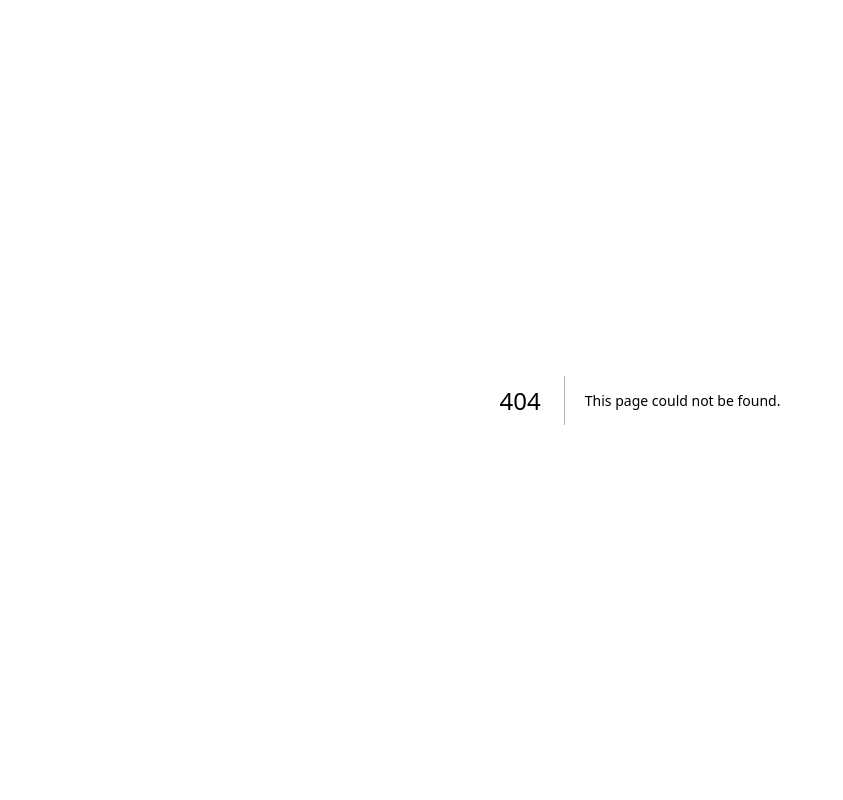
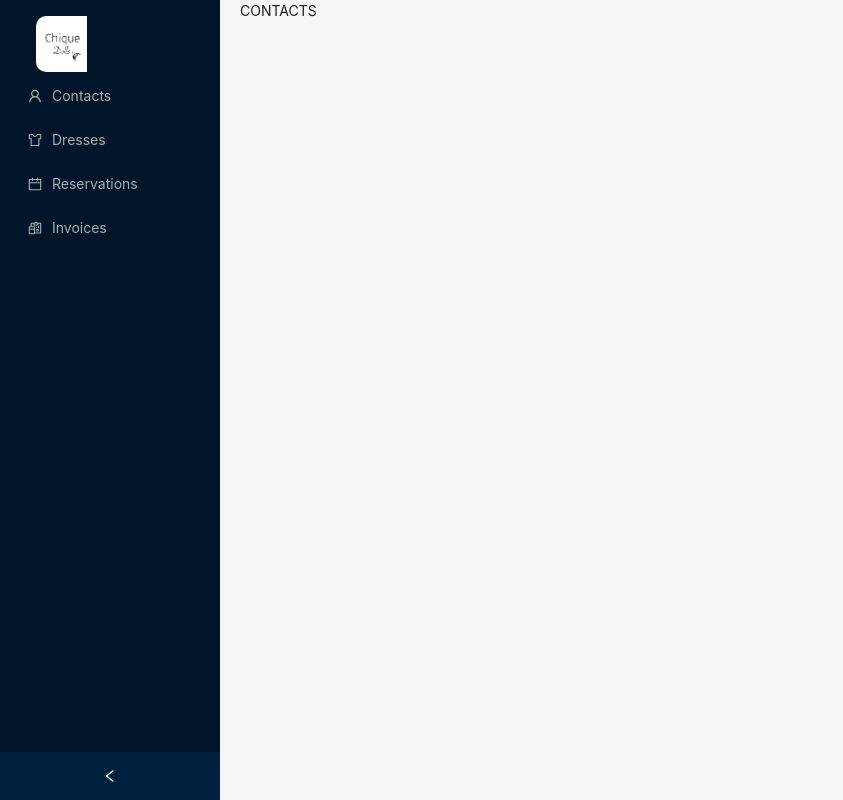
Before and after one commit to artiole-abdyli/manageInvoices, a Next.js app: page /contacts in a window 1280 px wide. Before the commit this address had no page. Shown: the whole page, without its empty margins (0-843 px from the left). Built offline with nearby package versions, Linux system fonts and the light colour scheme.

Commit message:
many changes

```diff
--- /dev/null
+++ b/app/contacts/page.tsx
@@ -0,0 +1,3 @@
+export default function ContactsPage() {
+  return <h1>CONTACTS</h1>;
+}
--- a/app/dashboard/page.tsx
+++ /dev/null
@@ -1,64 +0,0 @@
-"use client";
-
-import {
-  Button,
-  Form,
-  Input,
-  Layout,
-  Menu,
-  Modal,
-  Space,
-  Table,
-  Typography,
-} from "antd";
-import { UsergroupAddOutlined } from "@ant-design/icons";
-import { useState } from "react";
-import { Content } from "antd/es/layout/layout";
-import { useAuth } from "../context/AppContext";
-import { useRouter } from "next/navigation";
-
-export default function DashboardPage() {
-  const [form] = Form.useForm();
-  const { Sider } = Layout;
-  const router = useRouter();
-  const [isCreateModalOpen, setIsCreateModalOpen] = useState(false);
-  const { user, isLoading } = useAuth();
-  const openModal = () => setIsCreateModalOpen(true);
-  const closeModal = () => {
-    form.resetFields();
-    setIsCreateModalOpen(false);
-  };
-
-  const handleSubmit = (values: any) => {
-    closeModal();
-  };
-
-  return (
-    <Layout style={{ minHeight: "100vh" }}>
-      <Sider width={300} style={{ backgroundColor: "#4A90E2" }}>
-        <Menu mode="inline" defaultSelectedKeys={["1"]} theme="dark">
-          <Menu.Item key="1" icon={<UsergroupAddOutlined />}>
-            Clients
-          </Menu.Item>
-          <Menu.Item
-            key="2"
-            icon={<UsergroupAddOutlined />}
-            onClick={() => router.push("/products")}
-          >
-            Dresses
-          </Menu.Item>
-          <Menu.Item key="3" icon={<UsergroupAddOutlined />}>
-            Reservations
-          </Menu.Item>
-          <Menu.Item key="4" icon={<UsergroupAddOutlined />}>
-            Invoices
-          </Menu.Item>
-        </Menu>
-      </Sider>
-
-      <Layout>
-        <Content style={{ padding: 30 }}></Content>
-      </Layout>
-    </Layout>
-  );
-}
--- a/app/layout.tsx
+++ b/app/layout.tsx
@@ -1,6 +1,9 @@
+// app/layout.tsx
 import type { Metadata } from "next";
 import "./globals.css";
+
 import { AuthProvider } from "./context/AppContext";
+import Sidebar from "@/src/components/sidebar/Sidebar"; // ✅ use this, not SiderLayout
 
 export const metadata: Metadata = {
   title: "Chique dolls exclusive",
@@ -8,13 +11,17 @@ export const metadata: Metadata = {
 
 export default function RootLayout({
   children,
-}: Readonly<{
+}: {
   children: React.ReactNode;
-}>) {
+}) {
   return (
     <html lang="en">
-      <body>
-        <AuthProvider>{children}</AuthProvider>
+      {/* ✅ enable flex layout across screen */}
+      <body className="flex h-screen overflow-hidden">
+        {/* ✅ Sidebar always visible */}
+        <Sidebar children={children} />
+
+        {/* ✅ Wrap only the main content in AuthProvider */}
       </body>
     </html>
   );
--- a/app/products/page.tsx
+++ /dev/null
@@ -1,13 +0,0 @@
-import React from "react";
-import { Product, ProductList } from "@/src/components/products/ProductList";
-
-const ProductsPage = async () => {
-  return (
-    <main className="max-w-5xl mx-auto p-8">
-      <h1 className="text-3xl font-bold mb-6">Our Products</h1>
-      <ProductList />
-    </main>
-  );
-};
-
-export default ProductsPage;
--- a/src/components/admin/AdminDashboard.tsx
+++ /dev/null
@@ -1,11 +0,0 @@
-import { Typography } from "antd";
-import Sider from "antd/es/layout/Sider";
-
-export const AdminDashboard=()=>{
-    return(<>
-    <Sider>
-test
-    </Sider>
-    <Typography>ADMIN DASHBOARD</Typography>
-    </>);
-}
--- /dev/null
+++ b/src/components/contacts/Contacts.tsx
@@ -0,0 +1,16 @@
+import { Layout, Table } from "antd";
+
+export default function Contacts() {
+  const columns = [
+    {
+      title: "first name",
+      dataIndex: "first_name",
+    },
+    {
+      title: "last name",
+      dataIndex: "last_name",
+    },
+  ];
+  return <Table columns={columns}></Table>;
+}
+3;
--- a/src/components/products/ProductList.tsx
+++ /dev/null
@@ -1,59 +0,0 @@
-import React from "react";
-
-export interface Product {
-  id: string;
-  name: string;
-  price: number;
-  imageUrl?: string;
-}
-
-type ProductListProps = {
-  products?: Product[];
-};
-
-export const ProductList: React.FC<ProductListProps> = ({ products }) => {
-  return (
-    <div className="overflow-x-auto">
-      <table className="min-w-full bg-white divide-y divide-gray-200">
-        <thead className="bg-gray-50">
-          <tr>
-            <th className="px-6 py-3 text-left text-xs font-medium text-gray-500 uppercase tracking-wider">
-              Image
-            </th>
-            <th className="px-6 py-3 text-left text-xs font-medium text-gray-500 uppercase tracking-wider">
-              Name
-            </th>
-            <th className="px-6 py-3 text-right text-xs font-medium text-gray-500 uppercase tracking-wider">
-              Price
-            </th>
-          </tr>
-        </thead>
-        <tbody className="bg-white divide-y divide-gray-200">
-          {products?.map((product) => (
-            <tr key={product.id} className="hover:bg-gray-50">
-              <td className="px-6 py-4 whitespace-nowrap">
-                {product.imageUrl ? (
-                  <img
-                    src={product.imageUrl}
-                    alt={product.name}
-                    className="w-16 h-16 object-cover rounded-md"
-                  />
-                ) : (
-                  <div className="w-16 h-16 bg-gray-100 rounded-md" />
-                )}
-              </td>
-              <td className="px-6 py-4 whitespace-nowrap">
-                <div className="text-sm font-medium text-gray-900">
-                  {product.name}
-                </div>
-              </td>
-              <td className="px-6 py-4 whitespace-nowrap text-right text-sm text-gray-700">
-                ${product.price.toFixed(2)}
-              </td>
-            </tr>
-          ))}
-        </tbody>
-      </table>
-    </div>
-  );
-};
--- /dev/null
+++ b/src/components/sidebar/Sidebar.tsx
@@ -0,0 +1,89 @@
+"use client";
+import { PropsWithChildren, useState } from "react";
+import { Layout, Menu, ConfigProvider } from "antd";
+import {
+  HomeOutlined,
+  MoneyCollectOutlined,
+  MailOutlined,
+  SettingOutlined,
+  MenuFoldOutlined,
+  MenuUnfoldOutlined,
+  SkinOutlined,
+  UserOutlined,
+  CalendarOutlined,
+  OrderedListOutlined,
+  ReconciliationOutlined,
+} from "@ant-design/icons";
+import { url } from "inspector";
+
+const { Sider, Header, Content } = Layout;
+const SiderLayout: React.FC<PropsWithChildren> = ({ children }) => {
+  const [collapsed, setCollapsed] = useState(false);
+
+  return (
+    <ConfigProvider
+      theme={{
+        token: { colorPrimary: "#1677ff" }, // your brand colour
+        components: { Layout: { headerBg: "#fff" } }, // example override
+      }}
+    >
+      <Layout style={{ minHeight: "100vh" }}>
+        <Sider
+          collapsible
+          collapsed={collapsed}
+          onCollapse={setCollapsed}
+          width={220} // full width when expanded
+          breakpoint="lg" // auto-collapse on < 992 px
+          zeroWidthTriggerStyle={{ top: 12 }} // icon position tweak
+        >
+          <div
+            style={{
+              height: 56,
+              marginTop: 16,
+              borderRadius: "10px",
+              marginLeft: 36,
+              overflow: "hidden", // rounds the image corners
+              backgroundImage: `url('/images/chique_dolls_logo.png')`, // no “/public” prefix
+              backgroundSize: "contain", // keep logo proportions
+              backgroundRepeat: "no-repeat", // don’t tile
+              backgroundPosition: "left", // always centered
+            }}
+          ></div>
+
+          <Menu
+            theme="dark"
+            mode="inline"
+            defaultSelectedKeys={["dashboard"]}
+            items={[
+              {
+                key: "contacts",
+                icon: <UserOutlined />,
+                label: "Contacts",
+              },
+              {
+                key: "products",
+                icon: <SkinOutlined />,
+                label: "Dresses",
+              },
+
+              {
+                key: "reservations",
+                icon: <CalendarOutlined />,
+                label: "Reservations",
+              },
+              {
+                key: "invoices",
+                icon: <ReconciliationOutlined />,
+                label: "Invoices",
+              },
+            ]}
+          />
+        </Sider>
+        <Layout style={{ padding: "0 20px" }}>
+          <Content>{children}</Content>
+        </Layout>
+      </Layout>
+    </ConfigProvider>
+  );
+};
+export default SiderLayout;
```
Also changed, not shown: public/images/chique_dolls_logo.png (added), public/images/chique_dolls_logo.svg (deleted).
